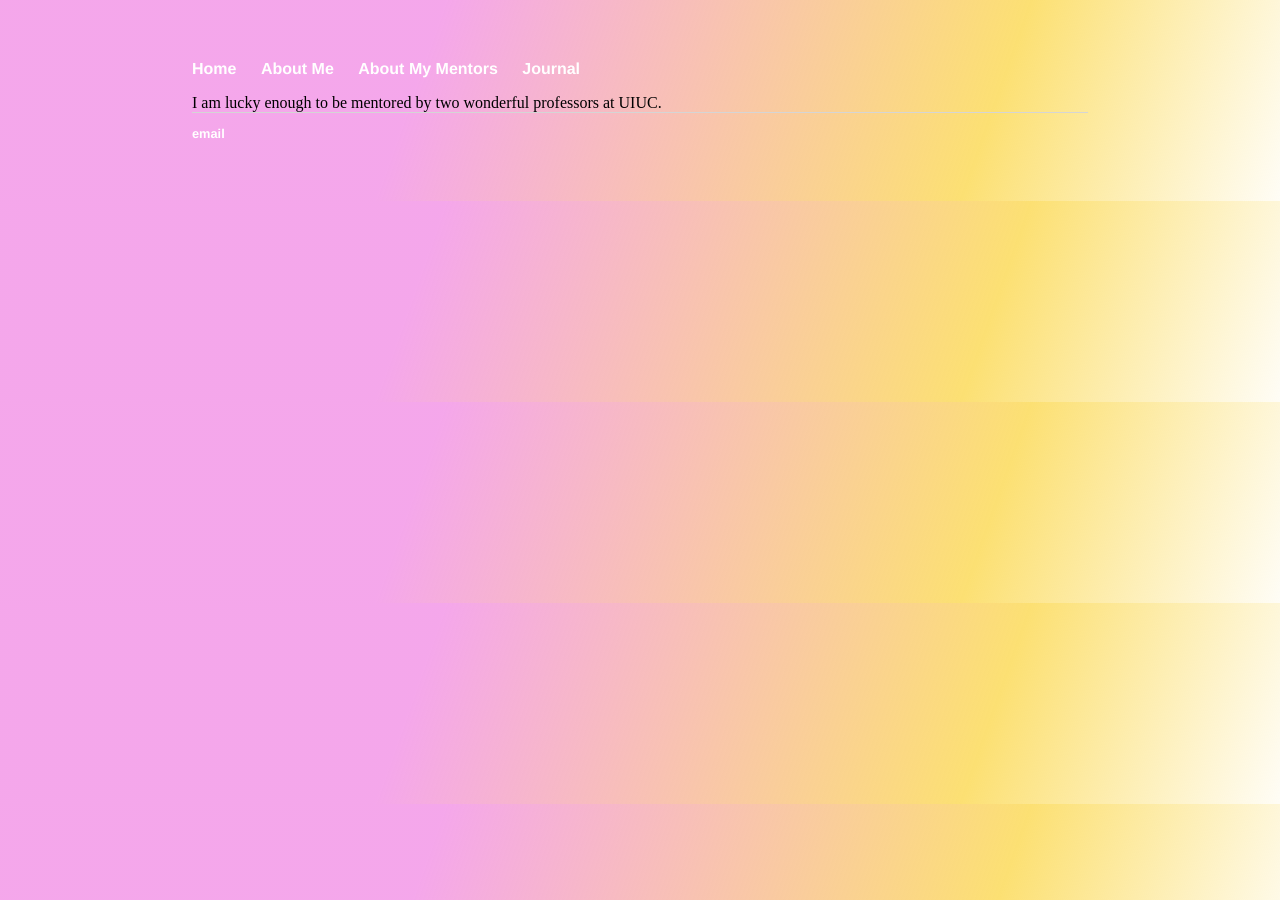
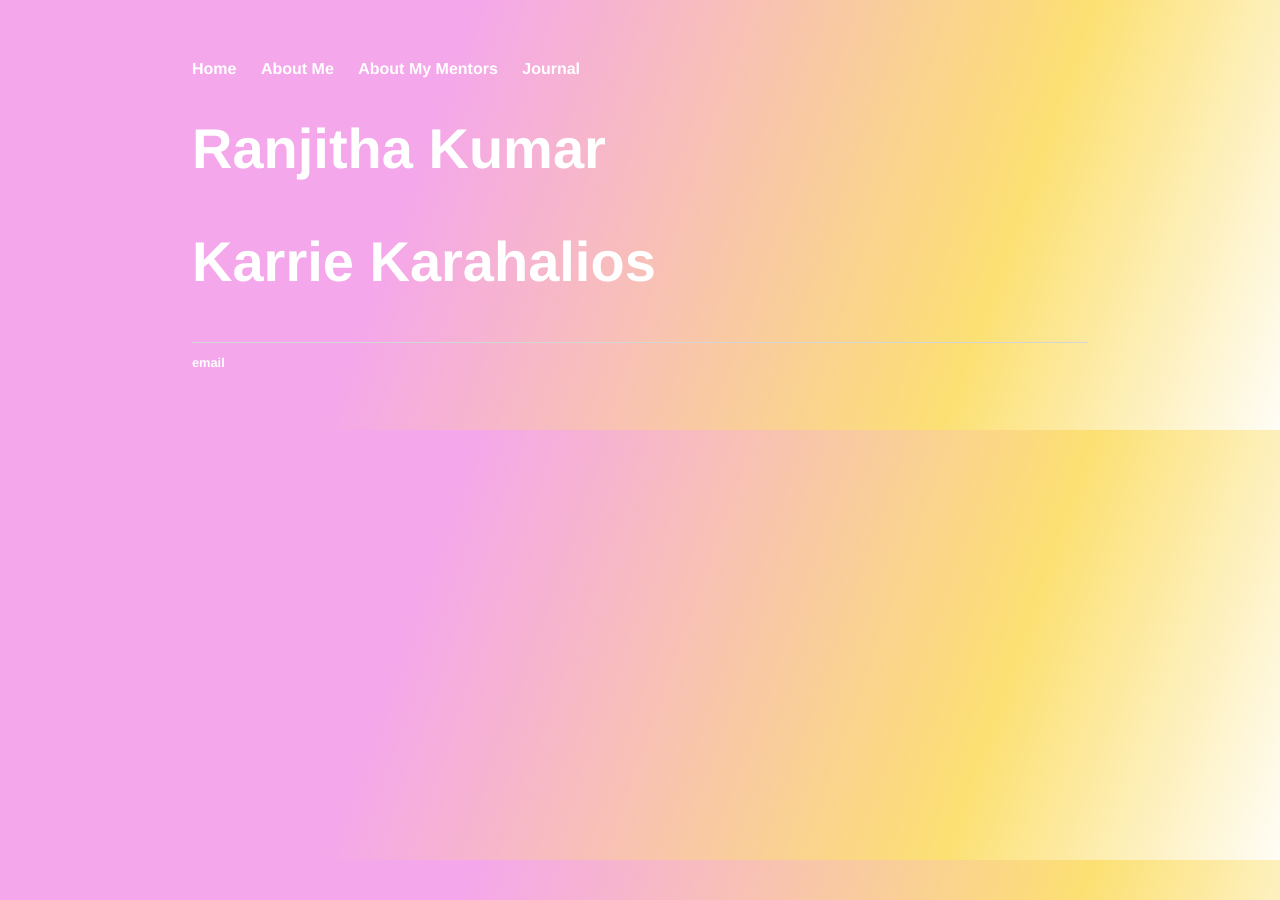
Before and after one commit to lizasivriver/lizasivriver, a Jekyll site: the page built from aboutmentors.html, in a window 1280 px wide. Built offline with Jekyll 4.4.1, drawn with Linux system fonts in a browser that asks for light colours.

Commit message:
Update aboutmentors.html

```diff
--- a/aboutmentors.html
+++ b/aboutmentors.html
@@ -1,6 +1,13 @@
 ---
 layout: default
-title: About Liza
+title: About My Mentors
 ---
+<div class="blurb">
+  <h1><a href = "http://ranjithakumar.net/">Ranjitha Kumar</a></h1>
+	<p> </p>
+</div><!-- /.blurb -->
 
-I am lucky enough to be mentored by two wonderful professors at UIUC.
+<div class="blurb">
+  <h1><a href="http://social.cs.uiuc.edu/people/kkarahal.html">Karrie Karahalios</a></h1>
+	<p> </p>
+</div><!-- /.blurb -->
```
